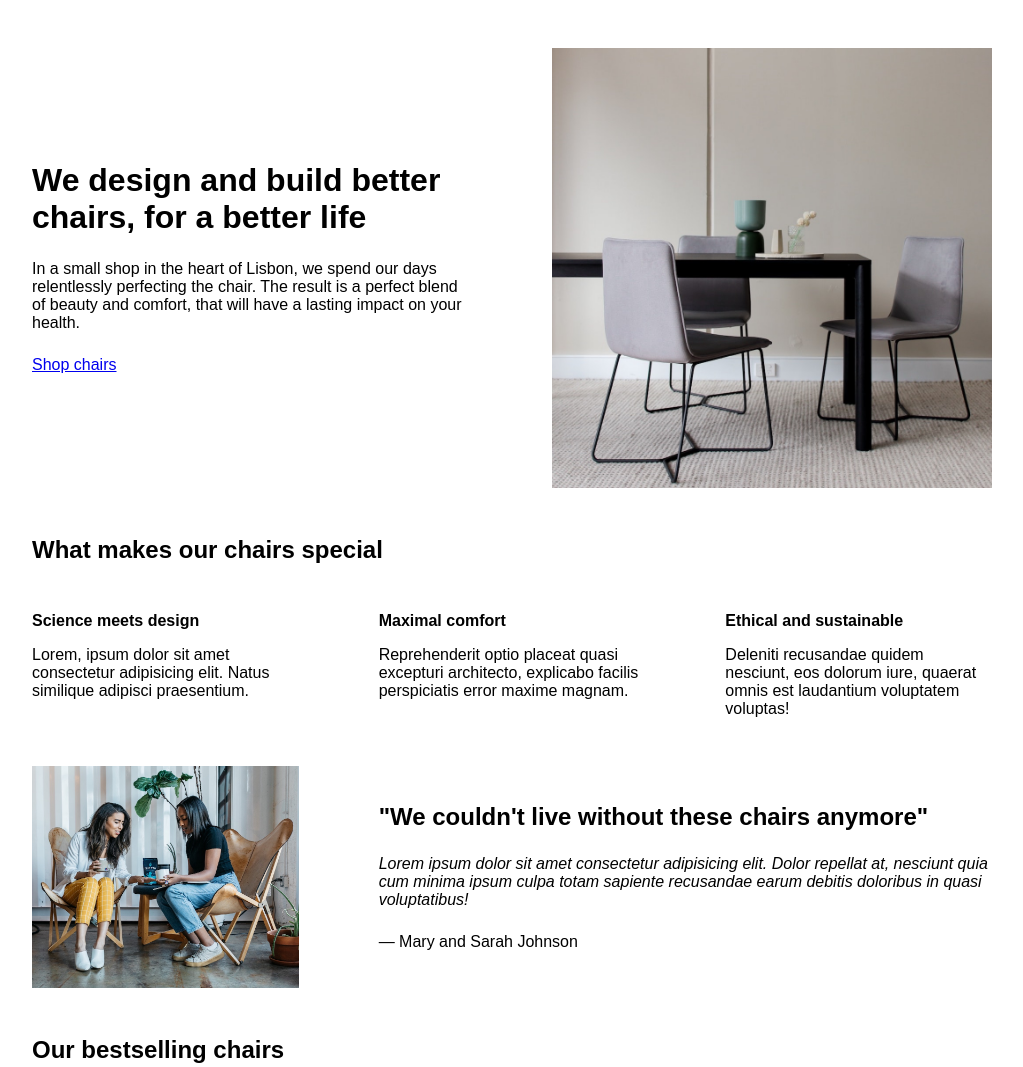
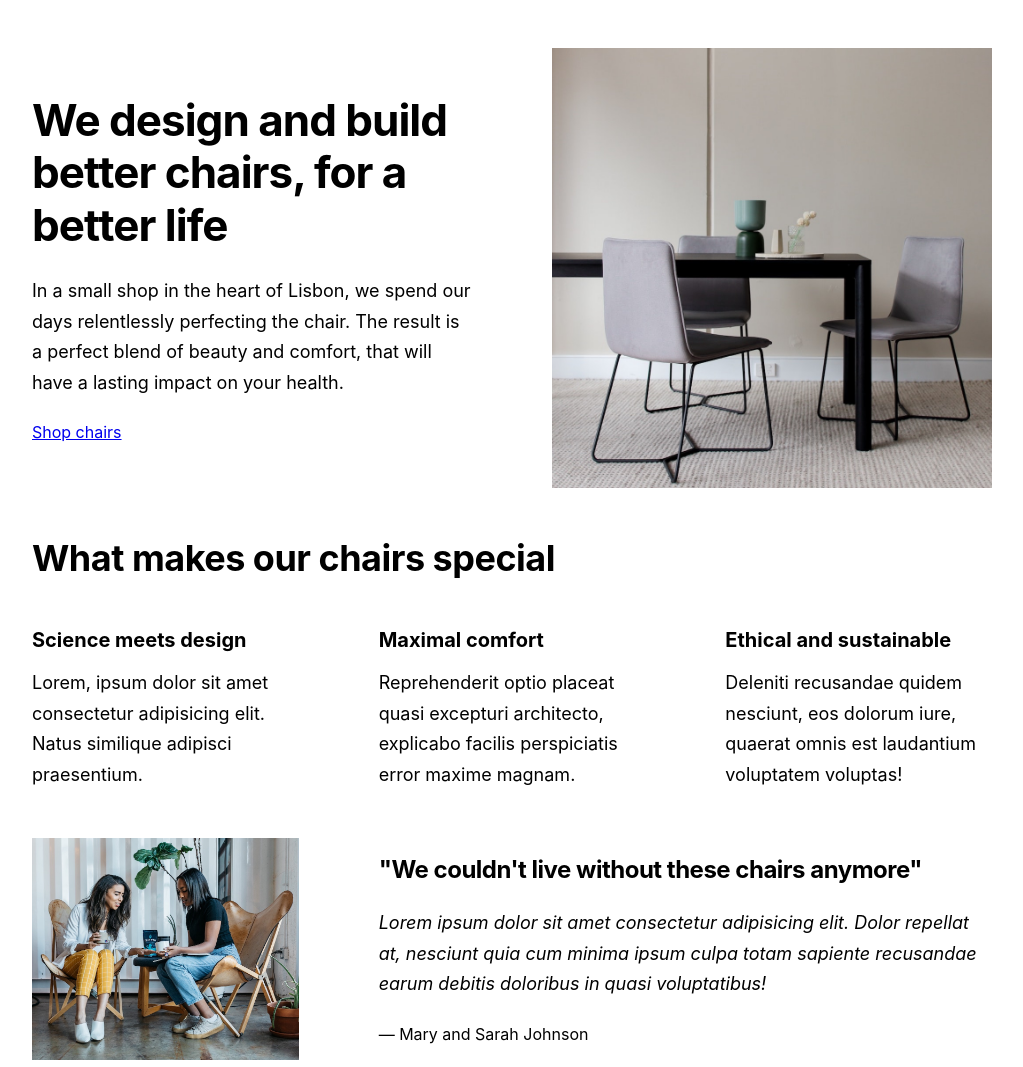
Before and after one commit to WojciechDudek124/html-css, a plain HTML site: page 05-Design/index.html in a window 1280 px wide. Shown: the top 1067 px of the page, without its empty margins (128-1151 px from the left). Drawn offline with Linux system fonts and the light colour scheme.

Commit message:
add some font fize to text and h1/h2/3

```diff
--- a/05-Design/index.html
+++ b/05-Design/index.html
@@ -6,6 +6,8 @@
     <meta name="viewport" content="width=device-width, initial-scale=1.0" />
 
     <link rel="stylesheet" href="style.css" />
+    <link rel="preconnect" href="https://fonts.googleapis.com">
+    <link rel="preconnect" href="https://fonts.gstatic.com" crossorigin>
     <title>Lisbon Chair Shop</title>
   </head>
   <body>
--- a/05-Design/style.css
+++ b/05-Design/style.css
@@ -16,7 +16,7 @@ FONT SIZE SYSTEM (px)
 /* GENERAL STYLES */
 /* ------------------------ */
 body {
-  font-family: sans-serif;
+  font-family: 'Inter', sans-serif;
 }
 
 .container {
@@ -31,6 +31,8 @@ section {
 
 h2 {
   margin-bottom: 48px;
+  font-size: 36px;
+  letter-spacing: -0.5px;
 }
 
 .grid-3-cols {
@@ -57,10 +59,15 @@ header {
 
 h1 {
   margin-bottom: 24px;
+  font-size: 44px;
+  line-height: 1.2;
+  letter-spacing: -1px;
 }
 
 .header-text {
   margin-bottom: 24px;
+  font-size: 18px;
+  line-height: 1.7;
 }
 
 img {
@@ -73,9 +80,12 @@ img {
 
 .features-title {
   margin-bottom: 16px;
+  font-size: 20px;
 }
 
 .features-text {
+  font-size: 18px;
+  line-height: 1.7;
 }
 
 /* TESTIMONIAL */
@@ -89,11 +99,14 @@ img {
 
 .testimonial-box h2 {
   margin-bottom: 24px;
+  font-size: 24px;
 }
 
 .testimonial-text {
   font-style: italic;
   margin-bottom: 24px;
+  font-size: 18px;
+  line-height: 1.7;
 }
 
 /* CHAIRS */
@@ -103,6 +116,7 @@ img {
 
 h3 {
   margin-bottom: 24px;
+  font-size: 20px;
 }
 
 .chair-details {
@@ -115,6 +129,7 @@ h3 {
   align-items: center;
   gap: 12px;
   margin-bottom: 24px;
+
 }
 
 .chair-details li:last-child {
@@ -127,8 +142,10 @@ h3 {
 .chair-price {
   display: flex;
   justify-content: space-between;
+  font-size: 20px;
 }
 
 footer {
   margin-bottom: 48px;
+  font-size: 14px;
 }
```
